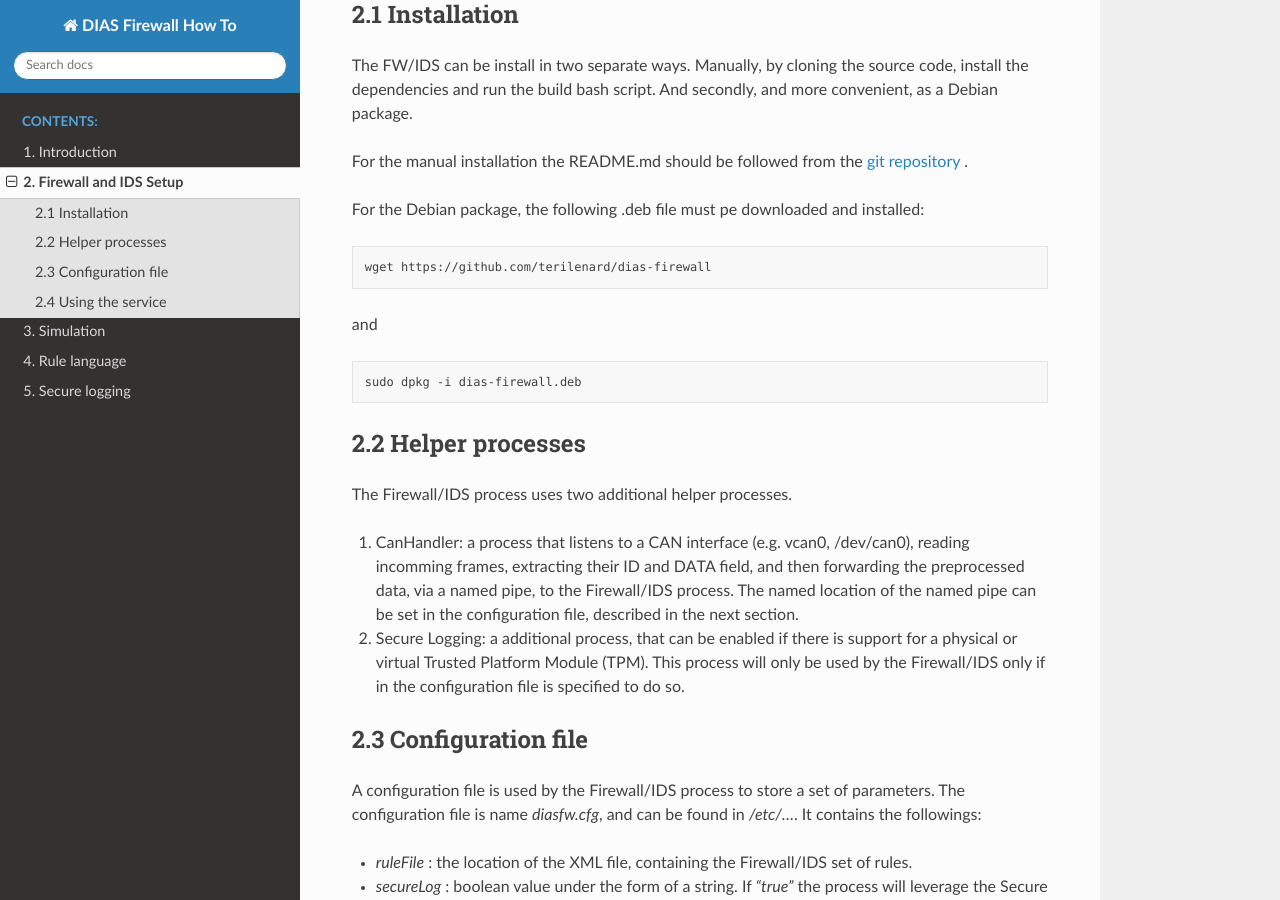
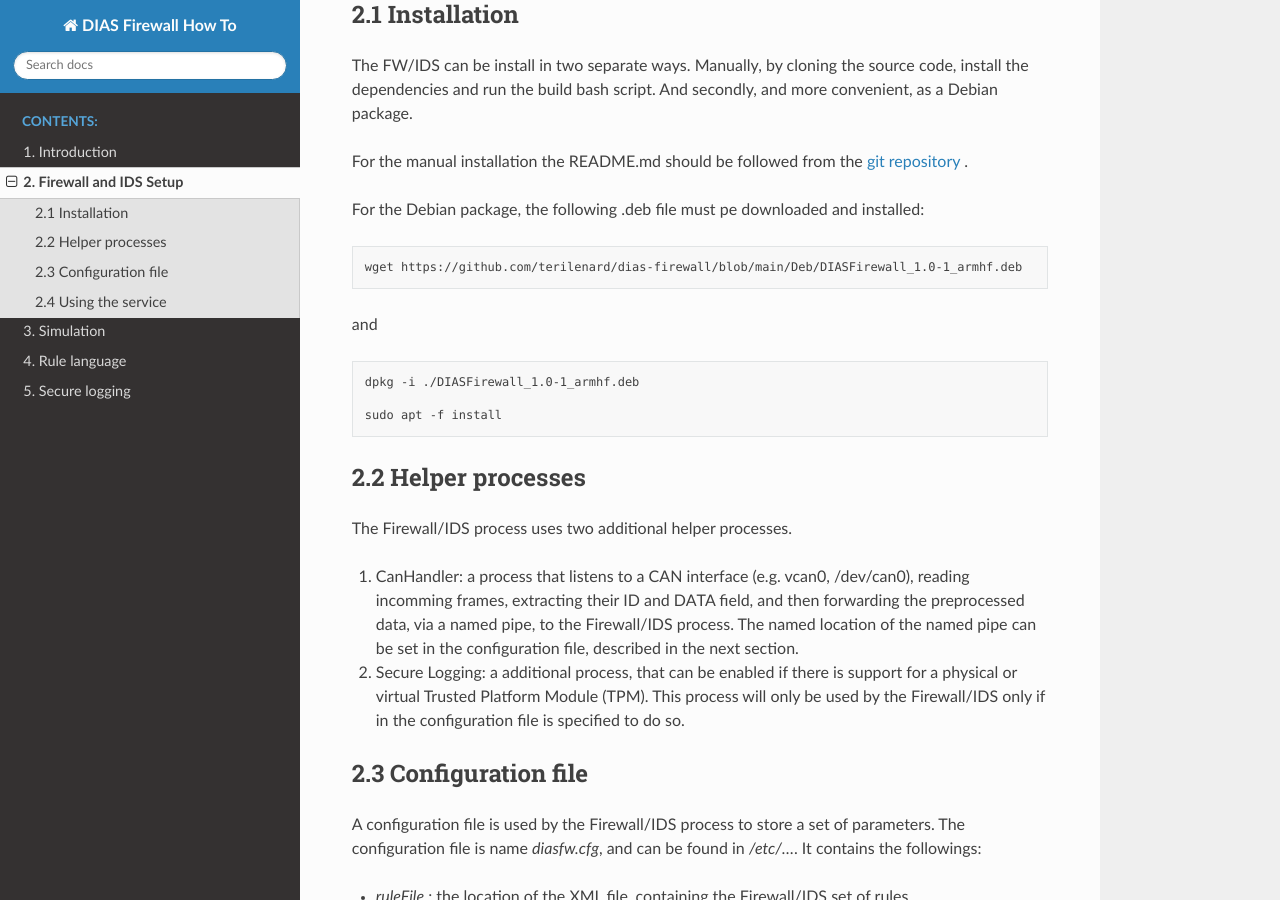
Before and after one commit to terilenard/dias-kuksa-firewall-doc, a Sphinx documentation site: the page built from source/setup.rst, in a window 1280 px wide and 900 px high, scrolled down 378 px. Built offline with Sphinx 7.4.7 and the Read the Docs theme 2.0.0, drawn with Linux system fonts in a browser that asks for light colours.

Commit message:
Update setup.rst

```diff
--- a/source/setup.rst
+++ b/source/setup.rst
@@ -16,13 +16,15 @@ For the Debian package, the following .deb file must pe downloaded and installed
 
 .. code-block:: bash
 
-   wget https://github.com/terilenard/dias-firewall
+   wget https://github.com/terilenard/dias-firewall/blob/main/Deb/DIASFirewall_1.0-1_armhf.deb
 
 and
 
 .. code-block:: bash
 
-   sudo dpkg -i dias-firewall.deb
+   dpkg -i ./DIASFirewall_1.0-1_armhf.deb
+
+   sudo apt -f install
 
 
 2.2 Helper processes
```
